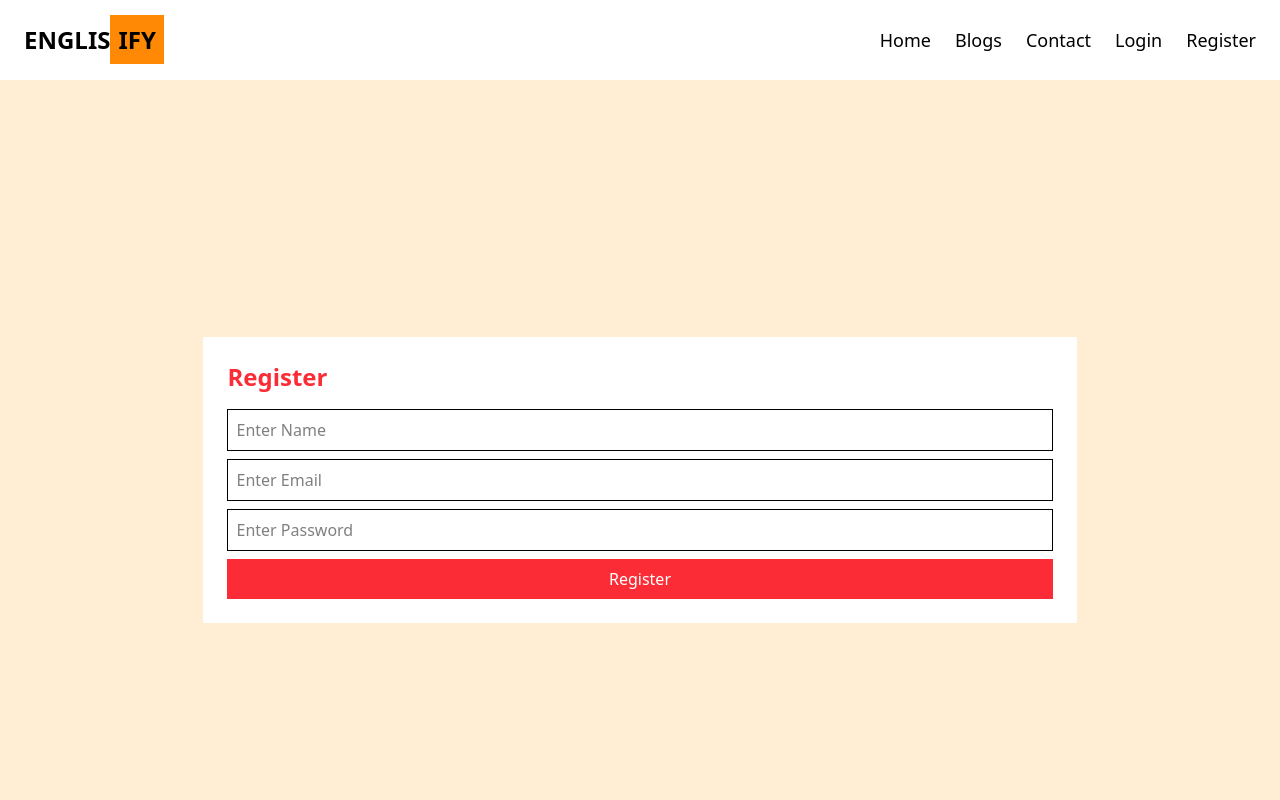
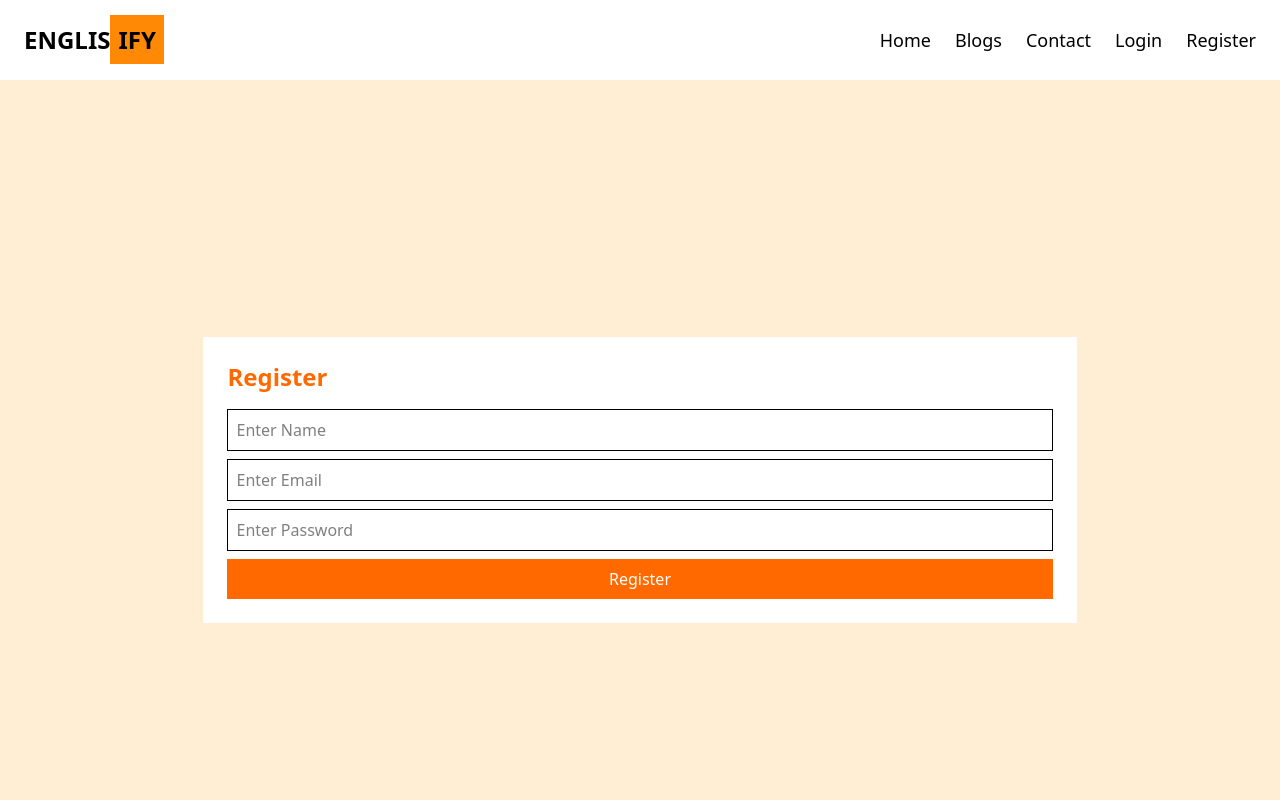
Before and after one commit to bipulchhetri/Blog-App, a React (Vite) app in the folder client/: page /register in a window 1280 px wide. Shown: the top 800 px of the page. Built offline with nearby package versions, Linux system fonts and the light colour scheme.

Commit message:
tailwind

```diff
--- a/client/src/components/Blogs.jsx
+++ b/client/src/components/Blogs.jsx
@@ -51,7 +51,7 @@ const Blogs = () => {
 
                {/* <p>{blog.content.substring(0,50)}...</p> */}
 
-               <Link to={`/blog/${blog._id}`} className=' mt-4 inline-block bg-red-600 text-white px-4 py-2'>Red More</Link>
+               <Link to={`/blog/${blog._id}`} className=' mt-4 inline-block bg-orange-500 text-white px-4 py-2'>Red More</Link>
                 </div>
             ))
            ):(
@@ -64,7 +64,7 @@ const Blogs = () => {
             <div className='mt-8 flex justify-center space-x-4'>
                 {Array.from({length:totalPages},(_,i)=>(
                     <button
-                     className={`px-4 py-2 rounded-lg font-bold ${currentPage === i + 1 ? "bg-red-600 text-white" : "bg-gray-200 text-black"}`}
+                     className={`px-4 py-2 rounded-lg font-bold ${currentPage === i + 1 ? "bg-orange-100 text-white" : "bg-gray-200 text-black"}`}
                      onClick={() => setCurrentPage(i + 1)}
                     >{i + 1}</button>
                 ))}
--- a/client/src/pages/Register.jsx
+++ b/client/src/pages/Register.jsx
@@ -59,11 +59,11 @@ const Register = () => {
   return (
     <div className='min-h-screen flex justify-center items-center bg-orange-100'>
       <form className='bg-white p-6' onSubmit={handleRegister}>
-        <h2 className='text-red-500 text-2xl font-bold mb-4'>Register</h2>
+        <h2 className='text-orange-500 text-2xl font-bold mb-4'>Register</h2>
         <input placeholder="Enter Name"className='border p-2 w-full mb-2' type="text" onChange={(e) => setUsername(e.target.value)}></input>
         <input type="email" placeholder="Enter Email"className='border p-2 w-full mb-2 'onChange={(e) => setEmail(e.target.value)} ></input>
         <input type="password"placeholder="Enter Password"className='border p-2 w-full mb-2' onChange={(e) => setPassword(e.target.value)}></input>
-       <button type="submit" className='bg-red-500 text-white p-2 w-full '>Register</button>
+       <button type="submit" className='bg-orange-500 text-white p-2 w-full '>Register</button>
       </form>
     </div>
   )
```
